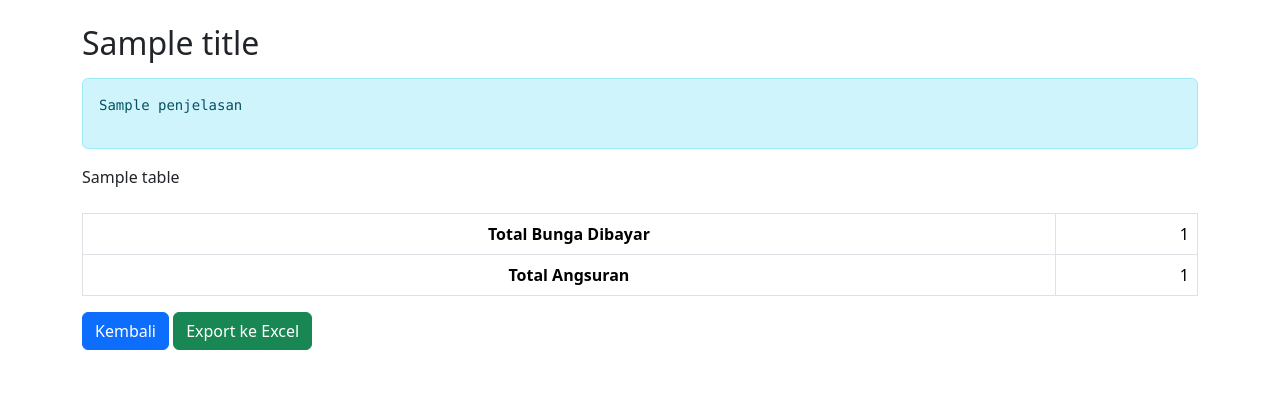
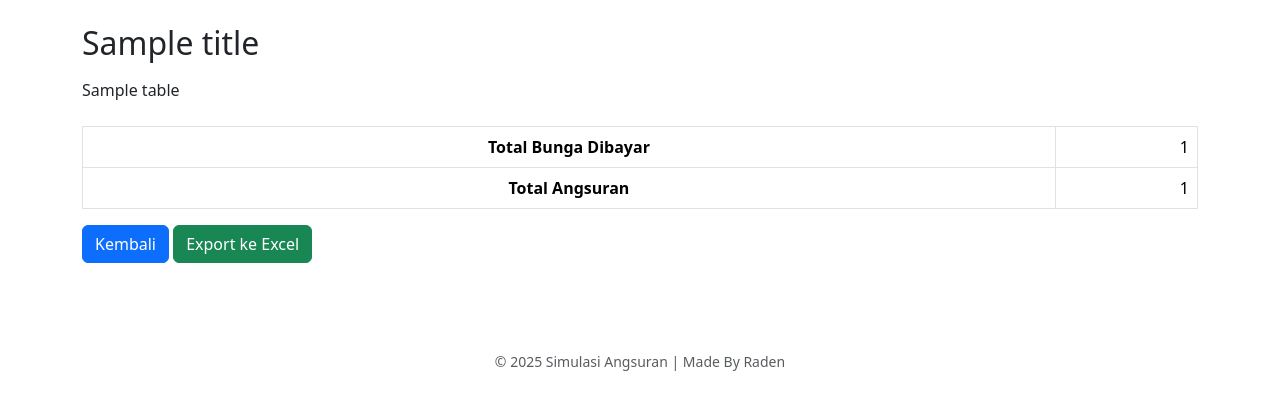
Before and after one commit to CodewithRaden/loan_app, a Flask app: template templates/result.html in a window 1280 px wide. Shown: the top 420 px of the page. Run offline with Flask 3, Linux system fonts and the light colour scheme; the template is opened without the code that fills it: most values are stand-ins (such as "Sample title", 1, 10 or a date in 2020).

Commit message:
remove cara itung

```diff
--- a/app.py
+++ b/app.py
@@ -21,10 +21,6 @@ def build_schedule(
     start_date: datetime,
     first_due_date: datetime,
 ):
-    """
-    Bangun DataFrame jadwal angsuran + string penjelasan,
-    sesuai logika yang kamu pakai di halaman hasil.
-    """
     i_bulanan = bunga_tahunan / 12.0
     selisih_hari = max(0, (first_due_date - start_date).days)  # guard
     bunga1_actual = pokok * bunga_tahunan * (selisih_hari / 360.0)
@@ -34,7 +30,6 @@ def build_schedule(
     data.append([0, start_date.strftime("%d %b %Y"), 0.0, 0.0, 0.0, pokok])
 
     sisa = pokok
-    penjelasan = ""
 
     if metode == "anuitas":
         # PMT anuitas
@@ -64,18 +59,6 @@ def build_schedule(
             sisa -= pokok_bayar
             data.append([bulan, jatuh, pokok_bayar, bunga, pmt, max(sisa, 0)])
 
-        penjelasan = (
-            "🔹 Metode Anuitas\n"
-            f"i bulanan = {bunga_tahunan:.2%} / 12 = {i_bulanan:.6f}\n"
-            f"PMT = P × [ i(1+i)^n / ((1+i)^n - 1) ] = {fmt(pmt)}\n\n"
-            f"Periode pertama (selisih {selisih_hari} hari):\n"
-            f"  Bunga actual = {fmt(pokok)} × {bunga_tahunan:.2%} × ({selisih_hari}/360) = {fmt(bunga1_actual)}\n"
-            f"  Bunga standar = {fmt(pokok)} × {i_bulanan:.6f} = {fmt(bunga1_std)}\n"
-            f"  Pokok dibayar = PMT − Bunga standar = {fmt(pmt)} − {fmt(bunga1_std)} = {fmt(pokok1)}\n"
-            f"  Tambahan (penyesuaian hari) = {fmt(bunga1_actual)} − {fmt(bunga1_std)} = {fmt(tambahan_bunga)}\n"
-            f"  Total angsuran bln-1 = PMT + Tambahan = {fmt(pmt)} + {fmt(tambahan_bunga)} = {fmt(total1)}\n"
-        )
-
     elif metode == "efektif":
         cicilan_pokok = pokok / tenor
 
@@ -94,15 +77,6 @@ def build_schedule(
             total = cicilan_pokok + bunga
             sisa -= cicilan_pokok
             data.append([bulan, jatuh, cicilan_pokok, bunga, total, max(sisa, 0)])
-
-        penjelasan = (
-            "🔹 Metode Efektif\n"
-            f"Cicilan pokok tetap = P / n = {fmt(pokok)} / {tenor} = {fmt(cicilan_pokok)}\n\n"
-            f"Periode pertama (selisih {selisih_hari} hari):\n"
-            f"  Bunga = {fmt(pokok)} × {bunga_tahunan:.2%} × ({selisih_hari}/360) = {fmt(bunga1)}\n"
-            f"  Total angsuran bln-1 = {fmt(cicilan_pokok)} + {fmt(bunga1)} = {fmt(total1)}\n"
-            f"Bulan berikutnya: bunga = sisa × {i_bulanan:.6f} dan total menurun seiring sisa pokok menurun."
-        )
 
     elif metode == "flat":
         cicilan_pokok = pokok / tenor
@@ -123,15 +97,6 @@ def build_schedule(
             data.append(
                 [bulan, jatuh, cicilan_pokok, bunga_flat_bulanan, total, max(sisa, 0)]
             )
-
-        penjelasan = (
-            "🔹 Metode Flat\n"
-            f"Cicilan pokok tetap = P / n = {fmt(pokok)} / {tenor} = {fmt(cicilan_pokok)}\n"
-            f"Bunga bulanan tetap (mulai bln-2) = P × i_bulanan = {fmt(pokok)} × {i_bulanan:.6f} = {fmt(bunga_flat_bulanan)}\n\n"
-            f"Periode pertama (selisih {selisih_hari} hari):\n"
-            f"  Bunga actual = {fmt(pokok)} × {bunga_tahunan:.2%} × ({selisih_hari}/360) = {fmt(bunga1)}\n"
-            f"  Total angsuran bln-1 = {fmt(cicilan_pokok)} + {fmt(bunga1)} = {fmt(total1)}"
-        )
 
     else:
         raise ValueError("Metode tidak dikenal")
@@ -155,7 +120,7 @@ def build_schedule(
         "total_angsuran": df["Total Angsuran"].sum(),
     }
 
-    return df, penjelasan, summary
+    return df, summary
 
 
 @app.route("/", methods=["GET", "POST"])
@@ -195,7 +160,7 @@ def index():
             "namecstm": namecstm,
         }
 
-        df, penjelasan, summary = build_schedule(
+        df, summary = build_schedule(
             pokok, bunga_tahunan, tenor, metode, start_date, first_due_date
         )
 
@@ -216,7 +181,6 @@ def index():
                 )
             ],
             title="Hasil Simulasi",
-            penjelasan=penjelasan,
             summary=summary_fmt,
         )
 
--- a/templates/result.html
+++ b/templates/result.html
@@ -28,13 +28,6 @@
   <body>
     <div class="container mt-4">
       <h2 class="mb-3">{{ title }}</h2>
-      <!-- Tambahan penjelasan -->
-      {% if penjelasan %}
-      <div class="alert alert-info">
-        <pre style="white-space: pre-wrap">{{ penjelasan }}</pre>
-      </div>
-      {% endif %}
-
       <div class="table-responsive">
         {% for table in tables %} {{ table|safe }} {% endfor %}
         <div class="mt-4">
```
